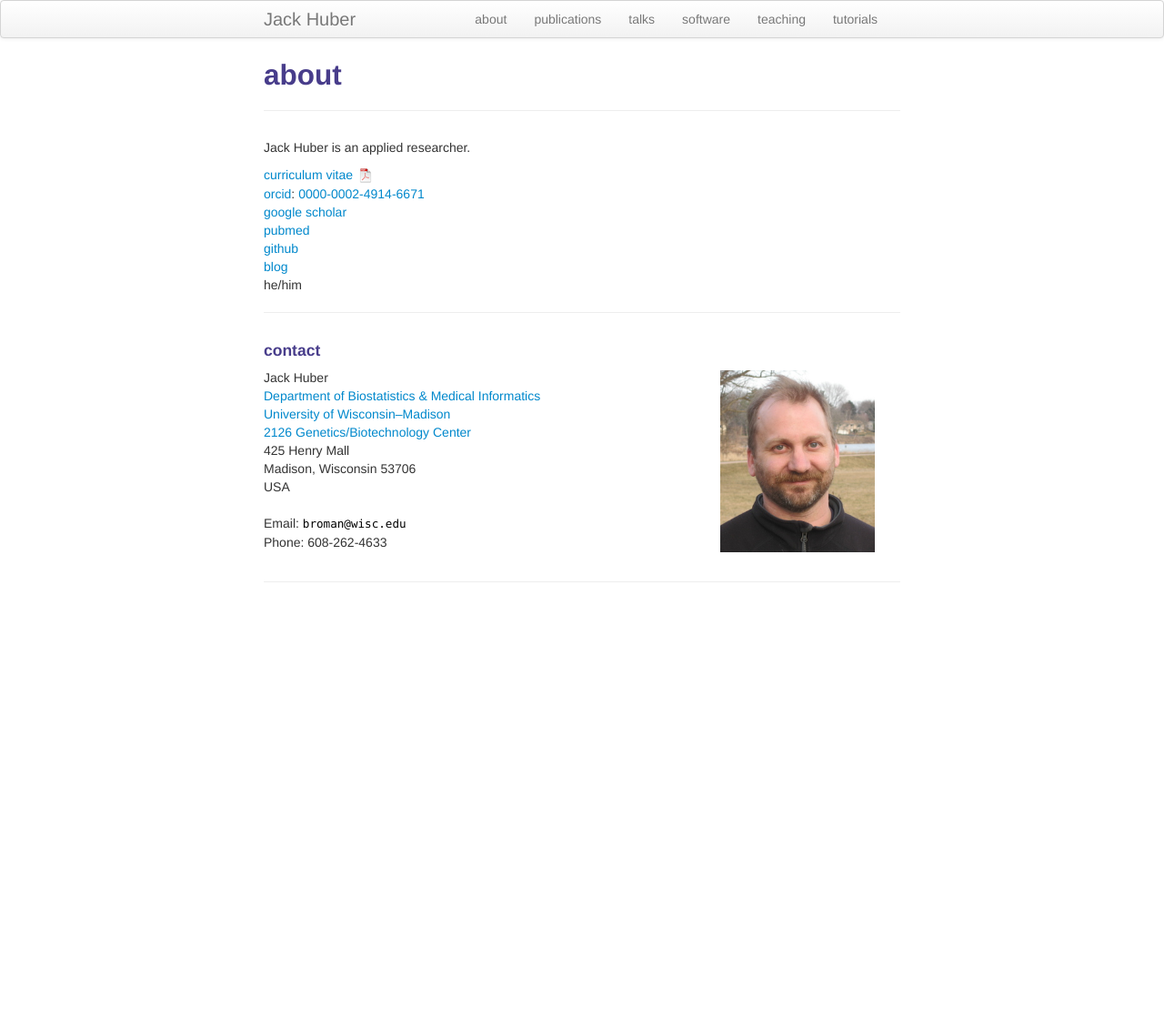
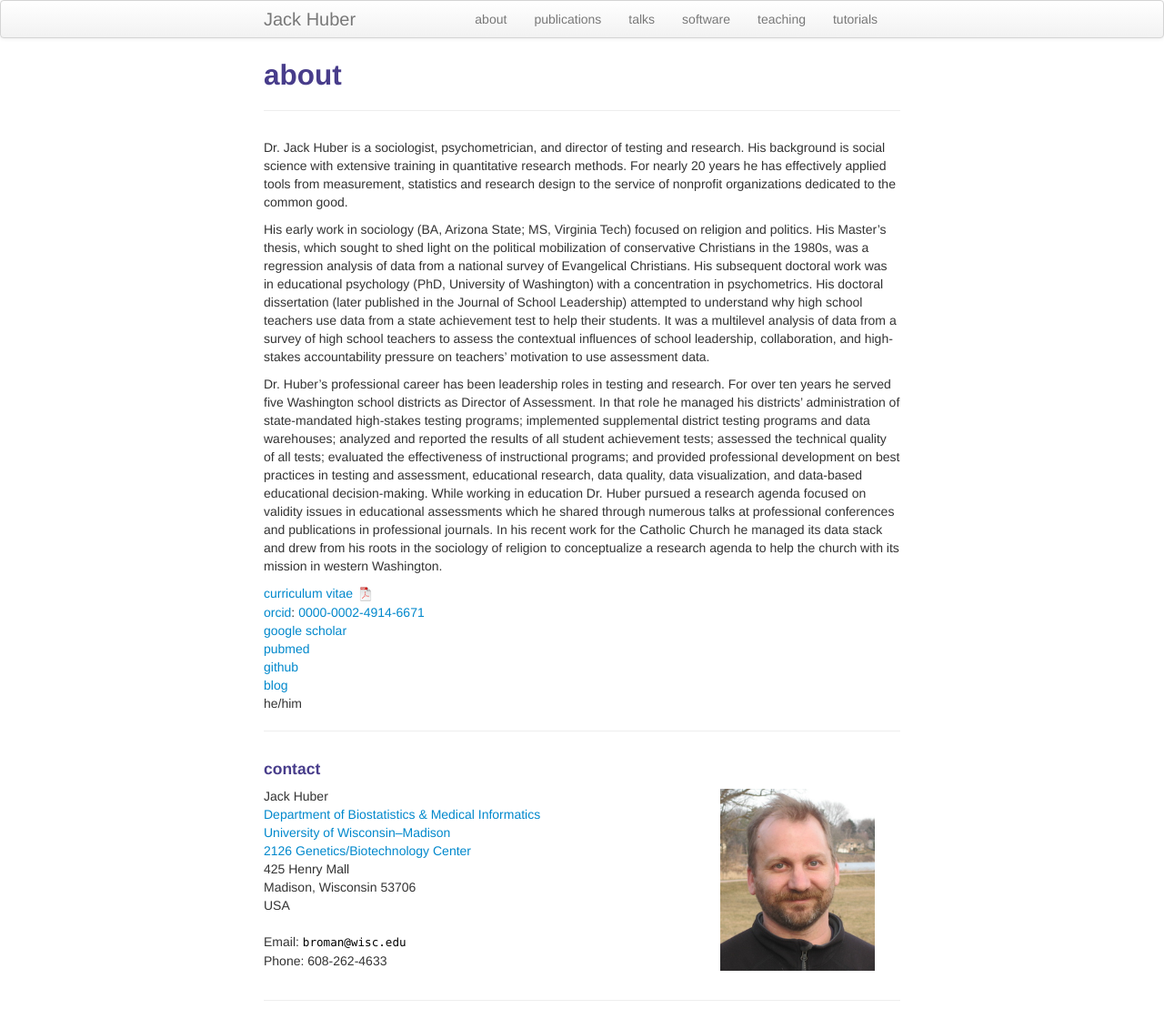
Before and after one commit to jackbhuber/jackbhuber.github.io, a Jekyll site: the page built from pages/about.md, in a window 1280 px wide. Shown: the whole page at 91% size. Built offline with Jekyll 4.4.1, drawn with Linux system fonts in a browser that asks for light colours; before the commit the page ends 900 px from its top, so only the background shows below that.

Commit message:
Update about.md

```diff
--- a/pages/about.md
+++ b/pages/about.md
@@ -4,7 +4,11 @@
 description: Jack Huber is an applied researcher
 ---
 
-Jack Huber is an applied researcher.
+Dr. Jack Huber is a sociologist, psychometrician, and director of testing and research. His background is social science with extensive training in quantitative research methods. For nearly 20 years he has effectively applied tools from measurement, statistics and research design to the service of nonprofit organizations dedicated to the common good.
+
+His early work in sociology (BA, Arizona State; MS, Virginia Tech) focused on religion and politics. His Master’s thesis, which sought to shed light on the political mobilization of conservative Christians in the 1980s, was a regression analysis of data from a national survey of Evangelical Christians. His subsequent doctoral work was in educational psychology (PhD, University of Washington) with a concentration in psychometrics. His doctoral dissertation (later published in the Journal of School Leadership) attempted to understand why high school teachers use data from a state achievement test to help their students. It was a multilevel analysis of data from a survey of high school teachers to assess the contextual influences of school leadership, collaboration, and high-stakes accountability pressure on teachers’ motivation to use assessment data.
+
+Dr. Huber’s professional career has been leadership roles in testing and research. For over ten years he served five Washington school districts as Director of Assessment. In that role he managed his districts’ administration of state-mandated high-stakes testing programs; implemented supplemental district testing programs and data warehouses; analyzed and reported the results of all student achievement tests; assessed the technical quality of all tests; evaluated the effectiveness of instructional programs; and provided professional development on best practices in testing and assessment, educational research, data quality, data visualization, and data-based educational decision-making. While working in education Dr. Huber pursued a research agenda focused on validity issues in educational assessments which he shared through numerous talks at professional conferences and publications in professional journals. In his recent work for the Catholic Church he managed its data stack and drew from his roots in the sociology of religion to conceptualize a research agenda to help the church with its mission in western Washington.
 
 [curriculum vitae ![CV as pdf](icons16/pdf-icon.png)]({{ BASE_PATH }}/assets/broman_cv.pdf)<br/>
 [orcid](https://orcid.org): [0000-0002-4914-6671](https://orcid.org/0000-0002-4914-6671)<br/>
```
